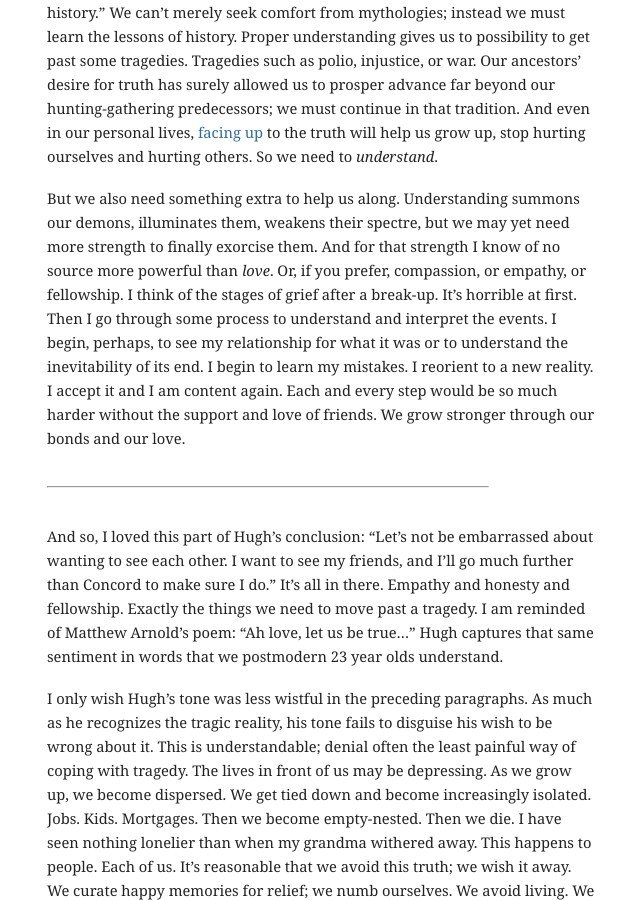
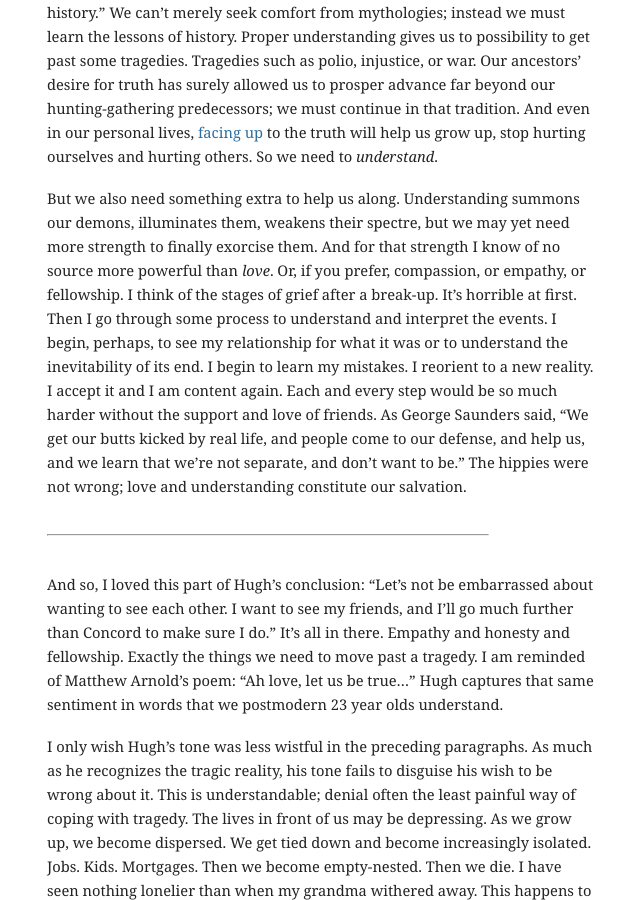
Before and after one commit to mbwong/mbwong.github.com, a Jekyll site: the page built from _posts/2013-08-26-tragedy-and-adulthood.md, in a window 1280 px wide and 900 px high, scrolled down 2336 px. Shown: the whole window, without its empty margins (303-943 px from the left). Built offline with Jekyll 4.4.1, drawn with Linux system fonts in a browser that asks for light colours.

Commit message:
Update 2013-08-26-tragedy-and-adulthood.md

```diff
--- a/_posts/2013-08-26-tragedy-and-adulthood.md
+++ b/_posts/2013-08-26-tragedy-and-adulthood.md
@@ -33,7 +33,7 @@ You might ask: Can't we just pretend? Why do we need _truthful_ stories instead
 
 [saunders]: http://asnews.syr.edu/newsevents_2013/releases/george_saunders_convocation.html
 
-But we also need something extra to help us along. Understanding summons our demons, illuminates them, weakens their spectre, but we may yet need more strength to finally exorcise them. And for that strength I know of no source more powerful than _love_. Or, if you prefer, compassion, or empathy, or fellowship. I think of the stages of grief after a break-up. It's horrible at first. Then I go through some process to understand and interpret the events. I begin, perhaps, to see my relationship for what it was or to understand the inevitability of its end. I begin to learn my mistakes. I reorient to a new reality. I accept it and I am content again. Each and every step would be so much harder without the support and love of friends. We grow stronger through our bonds and our love.
+But we also need something extra to help us along. Understanding summons our demons, illuminates them, weakens their spectre, but we may yet need more strength to finally exorcise them. And for that strength I know of no source more powerful than _love_. Or, if you prefer, compassion, or empathy, or fellowship. I think of the stages of grief after a break-up. It's horrible at first. Then I go through some process to understand and interpret the events. I begin, perhaps, to see my relationship for what it was or to understand the inevitability of its end. I begin to learn my mistakes. I reorient to a new reality. I accept it and I am content again. Each and every step would be so much harder without the support and love of friends. As George Saunders said, "We get our butts kicked by real life, and people come to our defense, and help us, and we learn that we’re not separate, and don’t want to be." The hippies were not wrong; love and understanding constitute our salvation.
 
 [body]: http://www.washingtonpost.com/lifestyle/style/youre-not-pretty-enough-dealing-with-ugly-self-doubt/2013/08/09/4928a4c0-f932-11e2-b018-5b8251f0c56e_story.html?hpid=z1
 
```
